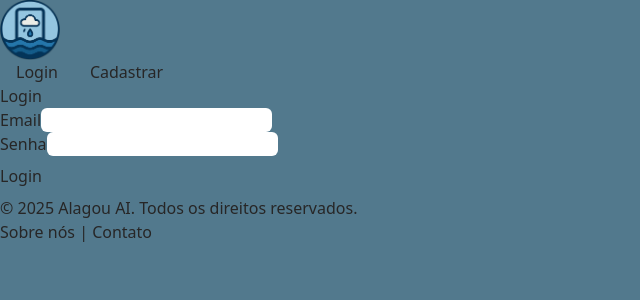
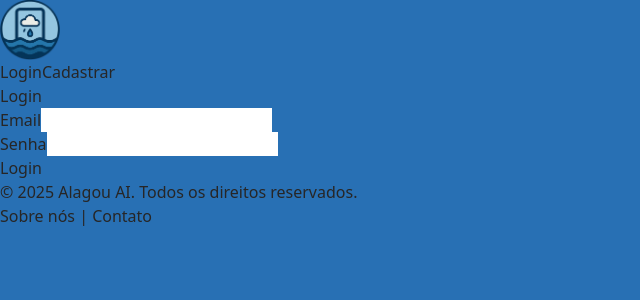
Before and after one commit to Kayk-Rios/alagou-2, a Next.js app: page /login in a window 1280 px wide. Shown: the top 300 px of the page, without its empty margins (0-640 px from the left). Built offline with nearby package versions, Linux system fonts and the light colour scheme.

Commit message:
style: tiando estilos nao utilizados

```diff
--- a/src/styles/globals.css
+++ b/src/styles/globals.css
@@ -5,31 +5,6 @@
 
 body {
   color: #272626;
-  background:#52798d;
+  background:rgb(40, 112, 180);
+
 }
-/* Estilos de botão */
-.px-4 {
-  padding-left: 1rem;
-  padding-right: 1rem;
-}
-
-.py-2 {
-  padding-top: 0.5rem;
-  padding-bottom: 0.5rem;
-}
-
-.bg-red-500 {
-  background-color: #f56565;
-}
-
-.rounded-md {
-  border-radius: 0.375rem;
-}
-
-.hover\:bg-red-600:hover {
-  background-color: #e53e3e;
-}
-
-.transition {
-  transition: all 0.3s ease;
-}
```
